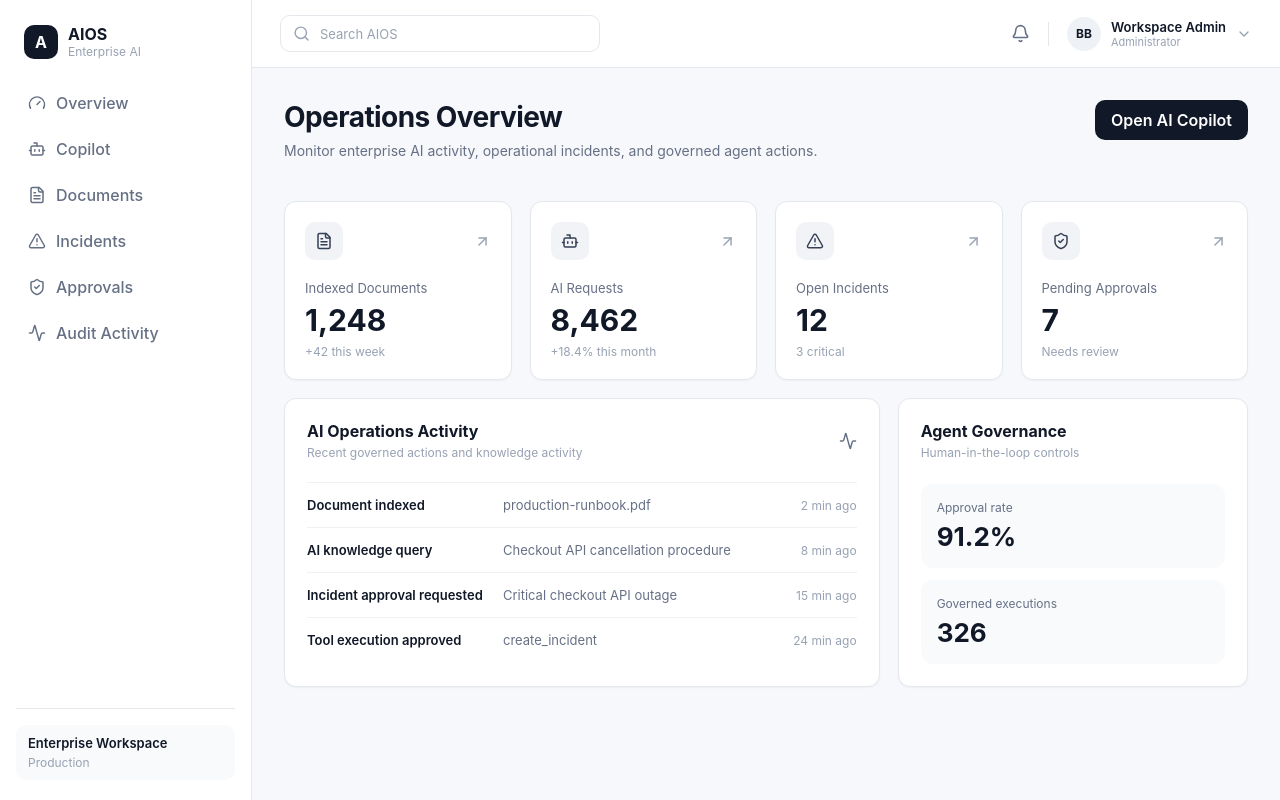
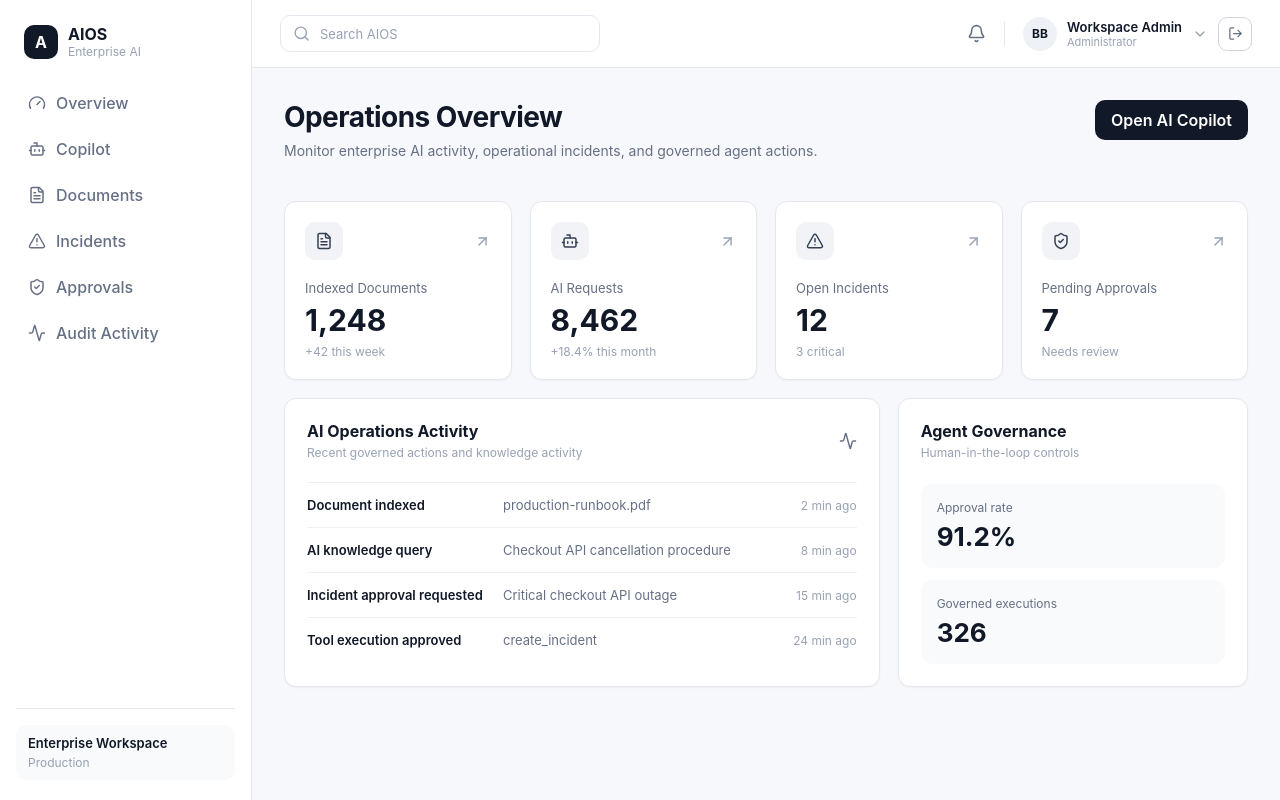
Before and after one commit to BaharathBathula/Enterprise-AI-Operations-Platform-AIOS-, a Next.js app in the folder frontend/: page / in a window 1280 px wide. Built offline with nearby package versions, Linux system fonts and the light colour scheme.

Commit message:
Implement logout functionality in Topbar
Added logout button to the topbar component with functionality to clear session and redirect to login.

```diff
--- a/frontend/src/components/topbar.tsx
+++ b/frontend/src/components/topbar.tsx
@@ -1,19 +1,42 @@
+"use client";
+
 import {
   Bell,
   ChevronDown,
+  LogOut,
   Search,
 } from "lucide-react";
+import {
+  useRouter,
+} from "next/navigation";
+
+import {
+  clearSession,
+} from "@/lib/session";
+
 
 export function Topbar() {
+  const router = useRouter();
+
+  function handleLogout() {
+    clearSession();
+
+    router.replace(
+      "/login",
+    );
+  }
+
   return (
     <header
       style={{
         height: 68,
         background: "#ffffff",
-        borderBottom: "1px solid #e4e7ec",
+        borderBottom:
+          "1px solid #e4e7ec",
         display: "flex",
         alignItems: "center",
-        justifyContent: "space-between",
+        justifyContent:
+          "space-between",
         padding: "0 28px",
       }}
     >
@@ -23,7 +46,8 @@ export function Topbar() {
           alignItems: "center",
           gap: 10,
           minWidth: 320,
-          border: "1px solid #e4e7ec",
+          border:
+            "1px solid #e4e7ec",
           borderRadius: 10,
           padding: "9px 12px",
           color: "#98a2b3",
@@ -106,6 +130,27 @@ export function Topbar() {
             size={16}
             color="#98a2b3"
           />
+
+          <button
+            type="button"
+            onClick={handleLogout}
+            title="Sign out"
+            aria-label="Sign out"
+            style={{
+              width: 34,
+              height: 34,
+              border:
+                "1px solid #d0d5dd",
+              borderRadius: 9,
+              background: "#ffffff",
+              color: "#667085",
+              display: "grid",
+              placeItems: "center",
+              cursor: "pointer",
+            }}
+          >
+            <LogOut size={15} />
+          </button>
         </div>
       </div>
     </header>
```
